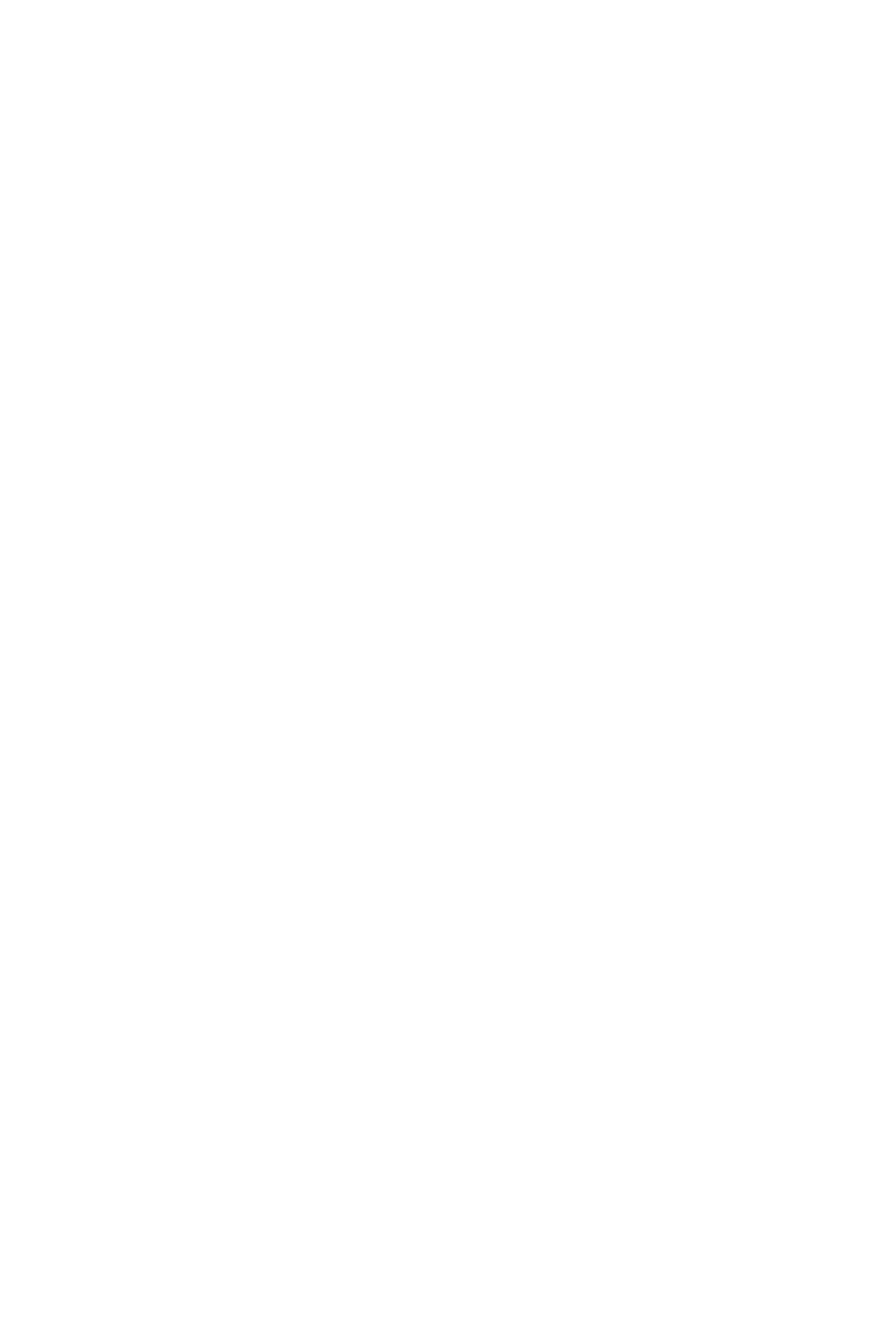
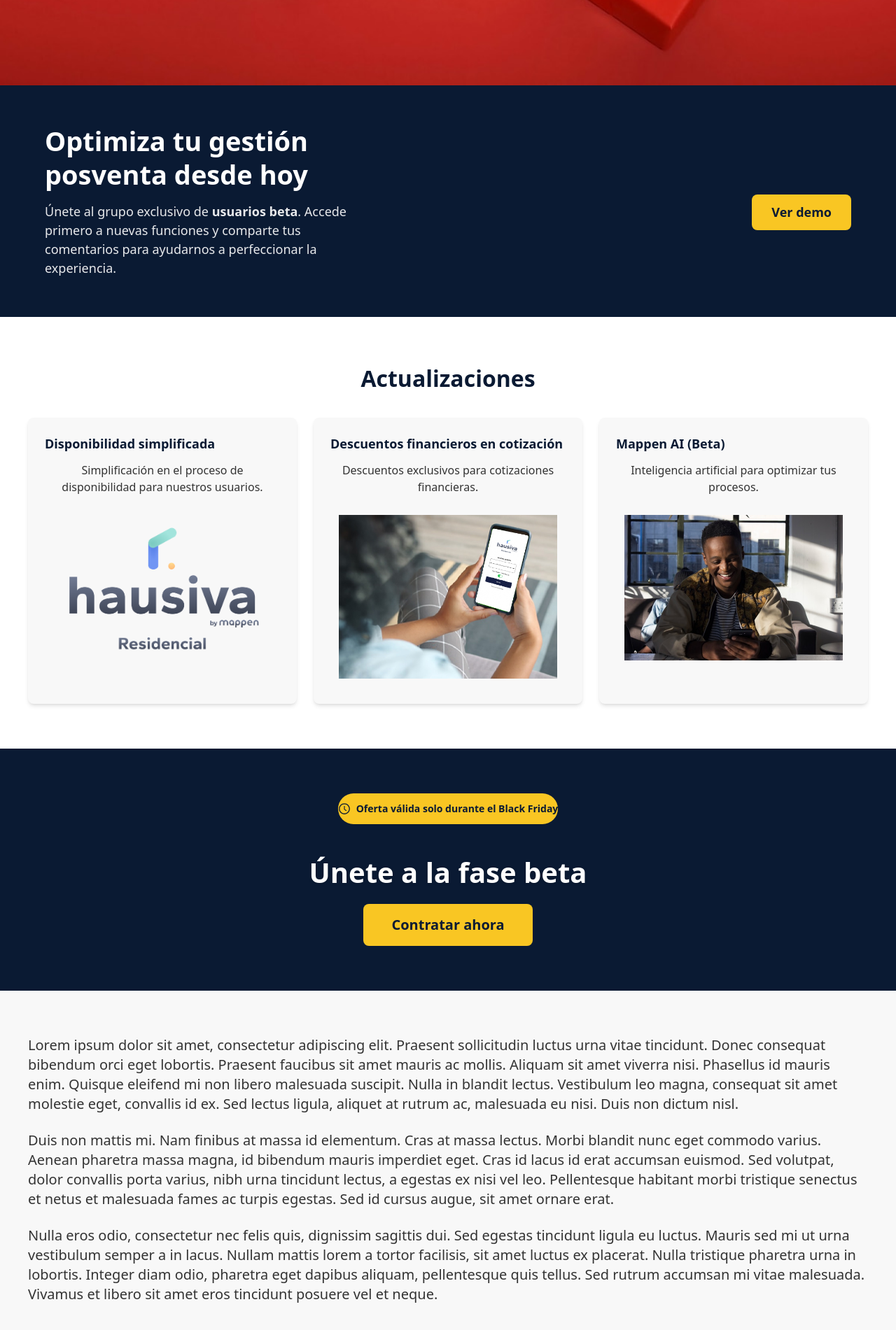
Before and after one commit to Wulises/mappen-prueba-tecnica, a Next.js app: page /usuarios in a window 1280 px wide. Before the commit this address had no page. Shown: the part 731-2632 px from the top of the page at 70% size. Before the commit the page ends 800 px from the top, so only its background shows below. Built offline with nearby package versions, Linux system fonts and the light colour scheme.

Commit message:
Tercer commit, se agrega el componente de usuarios

```diff
--- /dev/null
+++ b/app/usuarios/page.tsx
@@ -0,0 +1,180 @@
+import { AiOutlineClockCircle } from 'react-icons/ai'
+
+export default async function UserPage() {
+  return (
+    <>
+      {/* 🔴 BANNER ROJO - Primer sección al inicio */}
+      <section className="w-full bg-[#0A1A33] text-white">
+        <div className="relative">
+          <img
+            src="/images/imagen_5.jpg" // Coloca la ruta de tu imagen de fondo
+            alt="35% Off Black Friday"
+            className="w-full object-cover"
+          />
+          <div className="absolute inset-0 flex flex-col justify-center items-end px-6 max-w-[1200px] mx-auto">
+            <h2 className="text-white font-bold text-[32px] md:text-[40px] leading-tight drop-shadow">
+              35% de descuento
+            </h2>
+            <p className="text-white text-[20px] md:text-[22px] font-medium drop-shadow">
+              en nuestra plataforma posventa
+            </p>
+            <button className="mt-8 bg-[#F9C623] text-[#0A1A33] px-7 py-3 rounded-lg font-semibold text-[18px] hover:bg-[#fbd54d] transition">
+              Obtener el 35% off
+            </button>
+          </div>
+        </div>
+      </section>
+
+      {/* 🔵 SECCIÓN AZUL - Texto y botón, reemplazamos la imagen por el botón */}
+      <section className="bg-[#0A1A33] text-white py-14">
+        <div className="max-w-[1200px] mx-auto grid grid-cols-1 md:grid-cols-2 gap-10 items-center px-6">
+          <div>
+            <h1 className="text-[30px] md:text-[38px] font-bold leading-tight">
+              Optimiza tu{' '}
+              <span className="font-extrabold text-white">
+                gestión posventa
+              </span>{' '}
+              desde hoy
+            </h1>
+            <p className="mt-4 text-[16px] md:text-[18px] opacity-90 max-w-[450px]">
+              Únete al grupo exclusivo de{' '}
+              <span className="font-extrabold text-white">usuarios beta</span>.
+              Accede primero a nuevas funciones y comparte tus comentarios para
+              ayudarnos a perfeccionar la experiencia.
+            </p>
+          </div>
+
+          <div className="flex justify-center md:justify-end">
+            <button className="mt-8 bg-[#F9C623] text-[#0A1A33] px-7 py-3 rounded-lg font-semibold text-[18px] hover:bg-[#fbd54d] transition">
+              Ver demo
+            </button>
+          </div>
+        </div>
+      </section>
+
+      {/* Sección de Actualizaciones */}
+      <section className="bg-white py-16 px-6">
+        <div className="max-w-[1200px] mx-auto">
+          <h2 className="text-center text-[32px] font-bold text-[#0A1A33] mb-8">
+            Actualizaciones
+          </h2>
+
+          <div className="grid grid-cols-1 md:grid-cols-2 lg:grid-cols-3 gap-6">
+            {/* Tarjeta de Actualización 1 */}
+            <div className="flex flex-col items-center bg-[#F8F8F8] p-6 rounded-lg shadow-md">
+              <div className="w-full mb-4">
+                <h3 className="font-bold text-[#0A1A33] text-[18px] mb-3">
+                  Disponibilidad simplificada
+                </h3>
+                <p className="text-[#333333] text-[14px] md:text-[16px] text-center">
+                  Simplificación en el proceso de disponibilidad para nuestros
+                  usuarios.
+                </p>
+              </div>
+              {/* Imagen de la tarjeta */}
+              <div className="w-full p-3">
+                <img
+                  src="/images/logo.png" // Asegúrate de reemplazar con la ruta correcta
+                  alt="Disponibilidad simplificada"
+                  className="w-full h-auto object-contain"
+                />
+              </div>
+            </div>
+
+            {/* Tarjeta de Actualización 2 */}
+            <div className="flex flex-col items-center bg-[#F8F8F8] p-6 rounded-lg shadow-md">
+              <div className="w-full mb-4">
+                <h3 className="font-bold text-[#0A1A33] text-[18px] mb-3">
+                  Descuentos financieros en cotización
+                </h3>
+                <p className="text-[#333333] text-[14px] md:text-[16px] text-center">
+                  Descuentos exclusivos para cotizaciones financieras.
+                </p>
+              </div>
+              {/* Imagen de la tarjeta */}
+              <div className="w-full p-3">
+                <img
+                  src="/images/imagen_1.jpg" // Asegúrate de reemplazar con la ruta correcta
+                  alt="Descuentos financieros"
+                  className="w-full h-auto object-contain"
+                />
+              </div>
+            </div>
+
+            {/* Tarjeta de Actualización 3 */}
+            <div className="flex flex-col items-center bg-[#F8F8F8] p-6 rounded-lg shadow-md">
+              <div className="w-full mb-4">
+                <h3 className="font-bold text-[#0A1A33] text-[18px] mb-3">
+                  Mappen AI (Beta)
+                </h3>
+                <p className="text-[#333333] text-[14px] md:text-[16px] text-center">
+                  Inteligencia artificial para optimizar tus procesos.
+                </p>
+              </div>
+              {/* Imagen de la tarjeta */}
+              <div className="w-full p-3">
+                <img
+                  src="/images/imagen_6.jpg" // Asegúrate de reemplazar con la ruta correcta
+                  alt="Mappen AI"
+                  className="w-full h-auto object-contain"
+                />
+              </div>
+            </div>
+          </div>
+        </div>
+      </section>
+
+      {/* 🔵 CALL TO ACTION */}
+      <section className="bg-[#0A1A33] py-16 px-6 text-center">
+        {/* Black Friday Offer Banner */}
+        <section className="bg-[#F9C623] py-3 rounded-full max-w-fit mx-auto mb-6">
+          <div className="flex justify-center items-center text-[#0A1A33] text-sm font-semibold">
+            <AiOutlineClockCircle className="text-[#0A1A33] text-lg mr-2" />
+            <p>Oferta válida solo durante el Black Friday</p>
+          </div>
+        </section>
+
+        <h2 className="text-white font-bold py-5 text-[32px] md:text-[40px] leading-tight drop-shadow">
+          Únete a la fase beta
+        </h2>
+        <button className="bg-[#F9C623] text-[#0A1A33] px-10 py-4 rounded-lg font-semibold text-xl hover:bg-yellow-400 transition">
+          Contratar ahora
+        </button>
+      </section>
+
+      {/* 🔵 SECCIÓN DE INFORMACIÓN */}
+      <section className="bg-[#F8F8F8] text-[#333333] py-16 px-6">
+        <div className="max-w-[1200px] mx-auto">
+          <p className="text-lg md:text-xl mb-6">
+            Lorem ipsum dolor sit amet, consectetur adipiscing elit. Praesent
+            sollicitudin luctus urna vitae tincidunt. Donec consequat bibendum
+            orci eget lobortis. Praesent faucibus sit amet mauris ac mollis.
+            Aliquam sit amet viverra nisi. Phasellus id mauris enim. Quisque
+            eleifend mi non libero malesuada suscipit. Nulla in blandit lectus.
+            Vestibulum leo magna, consequat sit amet molestie eget, convallis id
+            ex. Sed lectus ligula, aliquet at rutrum ac, malesuada eu nisi. Duis
+            non dictum nisl.
+          </p>
+          <p className="text-lg md:text-xl mb-6">
+            Duis non mattis mi. Nam finibus at massa id elementum. Cras at massa
+            lectus. Morbi blandit nunc eget commodo varius. Aenean pharetra
+            massa magna, id bibendum mauris imperdiet eget. Cras id lacus id
+            erat accumsan euismod. Sed volutpat, dolor convallis porta varius,
+            nibh urna tincidunt lectus, a egestas ex nisi vel leo. Pellentesque
+            habitant morbi tristique senectus et netus et malesuada fames ac
+            turpis egestas. Sed id cursus augue, sit amet ornare erat.
+          </p>
+          <p className="text-lg md:text-xl mb-6">
+            Nulla eros odio, consectetur nec felis quis, dignissim sagittis dui.
+            Sed egestas tincidunt ligula eu luctus. Mauris sed mi ut urna
+            vestibulum semper a in lacus. Nullam mattis lorem a tortor
+            facilisis, sit amet luctus ex placerat. Nulla tristique pharetra
+            urna in lobortis. Integer diam odio, pharetra eget dapibus aliquam,
+            pellentesque quis tellus. Sed rutrum accumsan mi vitae malesuada.
+            Vivamus et libero sit amet eros tincidunt posuere vel et neque.
+          </p>
+        </div>
+      </section>
+    </>
+  )
+}
```
Also changed, not shown: app/clientes/page.tsx (renamed from app/clients/page.tsx).
